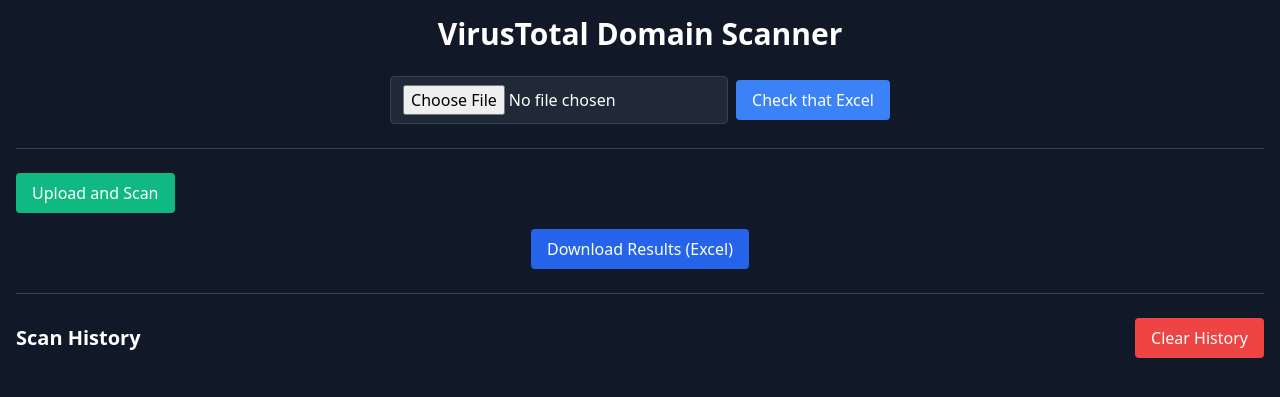
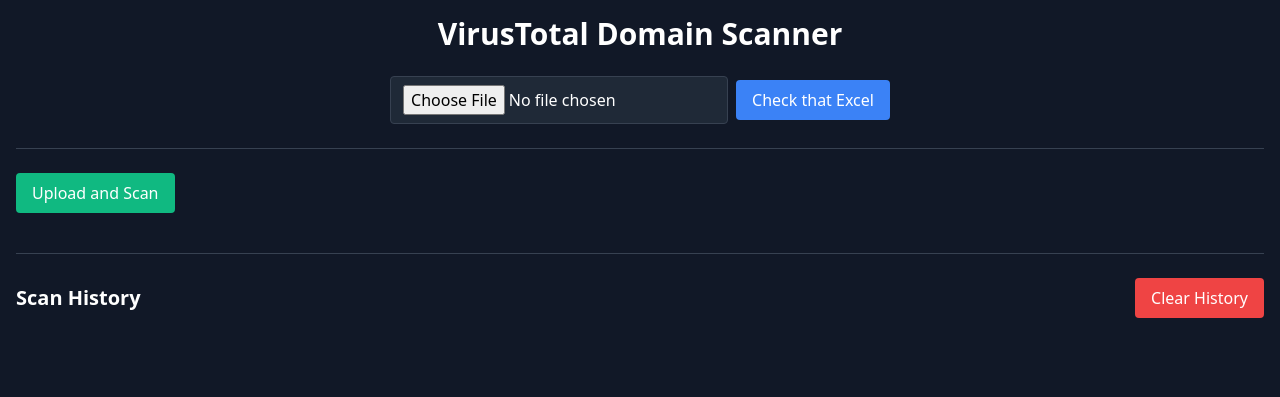
Before and after one commit to PranavSatav/VirusTotal-Scanner, a Flask app: page / in a window 1280 px wide. Shown: the top 397 px of the page. Run offline with Flask 3, Linux system fonts and the light colour scheme; some libraries are stand-ins or nearby versions.

Commit message:
Update index.html

```diff
--- a/templates/index.html
+++ b/templates/index.html
@@ -28,9 +28,9 @@
         <div id="scanProgress" class="mb-4"></div>
         <div id="scanResults" class="mb-4"></div>
 
-        <!-- Download Results Button -->
+        <!-- Download Results Button (Initially hidden) -->
         <div class="flex justify-center mb-4">
-            <button id="downloadResultsButton" class="bg-blue-600 hover:bg-blue-700 text-white py-2 px-4 rounded">Download Results (Excel)</button>
+            <button id="downloadResultsButton" class="bg-blue-600 hover:bg-blue-700 text-white py-2 px-4 rounded hidden">Download Results (Excel)</button>
         </div>
 
         <hr class="my-6 border-gray-700">
@@ -161,6 +161,9 @@
             }
             scanProgress.innerHTML += '<p>All scans completed.</p>';
 
+            // Show the Download Results button after scan completion
+            document.getElementById('downloadResultsButton').classList.remove('hidden');
+
             // Save scan results to localStorage
             const scanHistory = JSON.parse(localStorage.getItem('scanHistory')) || [];
             scanHistory.push({
```
